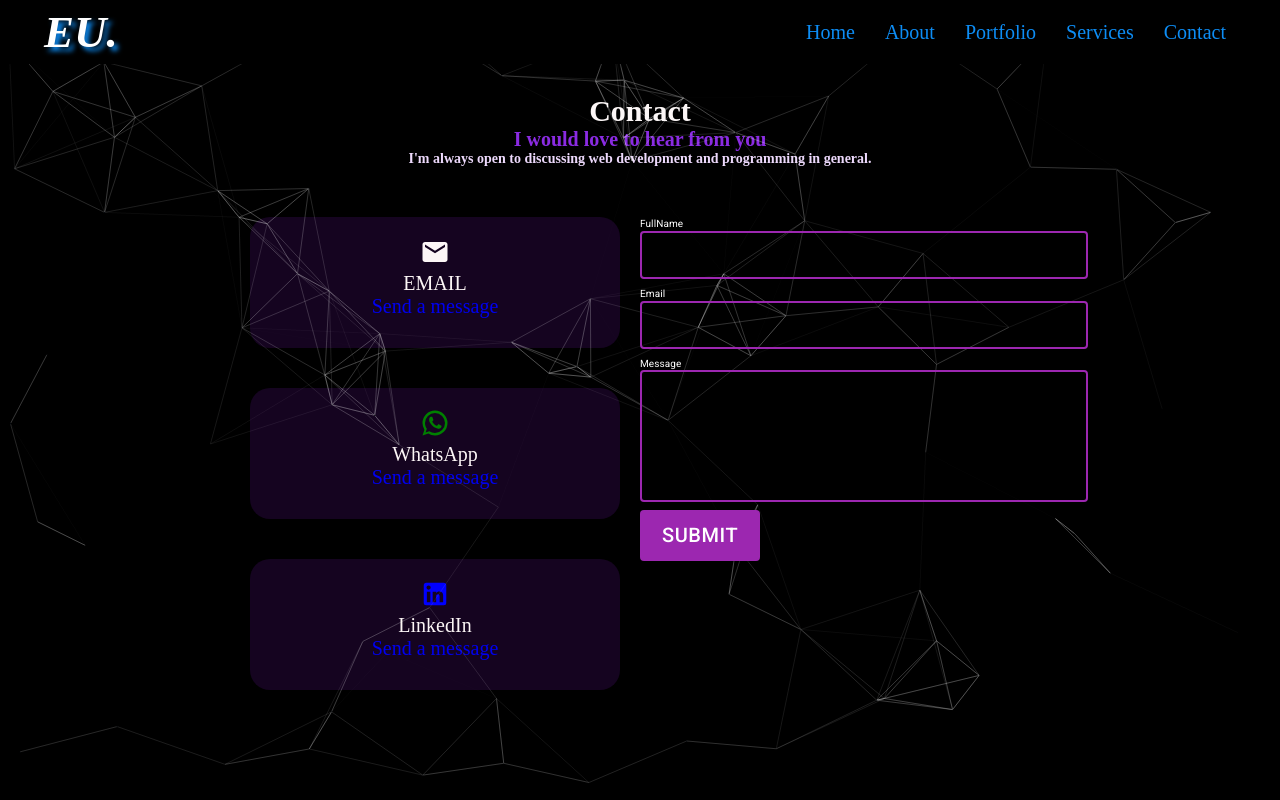
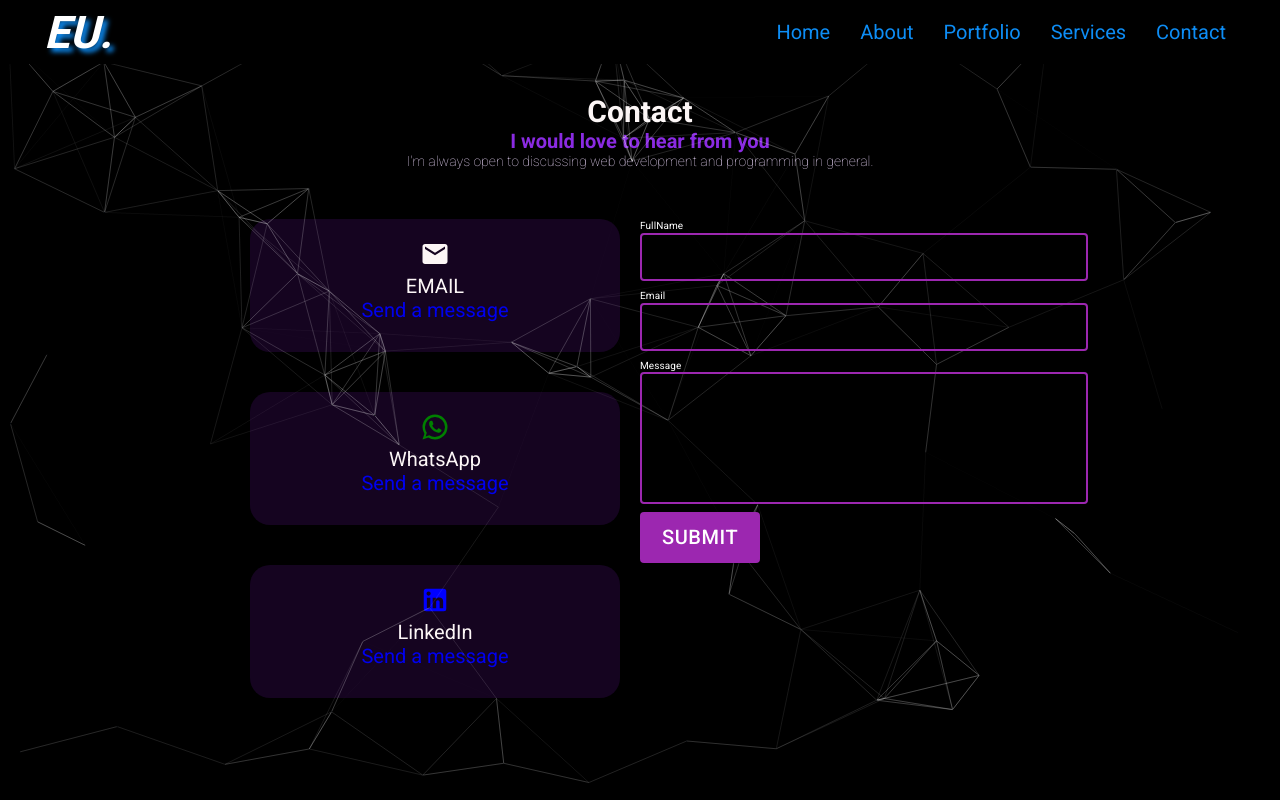
Before and after one commit to uezekiel-mufin/myportfolio, a React (Create React App) app: page /contact in a window 1280 px wide. Built offline with nearby package versions, Linux system fonts and the light colour scheme.

Commit message:
font change

```diff
--- a/src/Components/Contact/Contact.jsx
+++ b/src/Components/Contact/Contact.jsx
@@ -67,7 +67,7 @@ const Contact = () => {
             marginTop: 0,
             color: "#EDD9FC",
             fontSize: "14px",
-            fontFamily: "regular",
+            fontWeight: 100,
           }}
         >
           I'm always open to discussing web development and programming in
@@ -117,9 +117,6 @@ const Contact = () => {
                   required: "Full Name is required",
                   minLength: 2,
                 })}
-                // InputProps={{
-                //   className: classes.input,
-                // }}
               />
             </>
             <>
--- a/src/Components/Contact/contact.css
+++ b/src/Components/Contact/contact.css
@@ -31,7 +31,7 @@
   border-radius: 2rem;
 }
 
-input {
+.MuiTextField-root {
   color: white;
 }
 .social__media .details {
--- a/src/index.css
+++ b/src/index.css
@@ -4,7 +4,8 @@ html {
 
 body {
   margin: 0;
-  font-family: 300 11px/1.4 "Helvetica Neue", "sans-serif";
+  /* font-family: 300 11px/1.4 "Helvetica Neue", "sans-serif"; */
+  font-family: "Roboto", sans-serif;
   color: rgb(252, 246, 246);
   background: black;
   /* overflow: hidden; */
```
